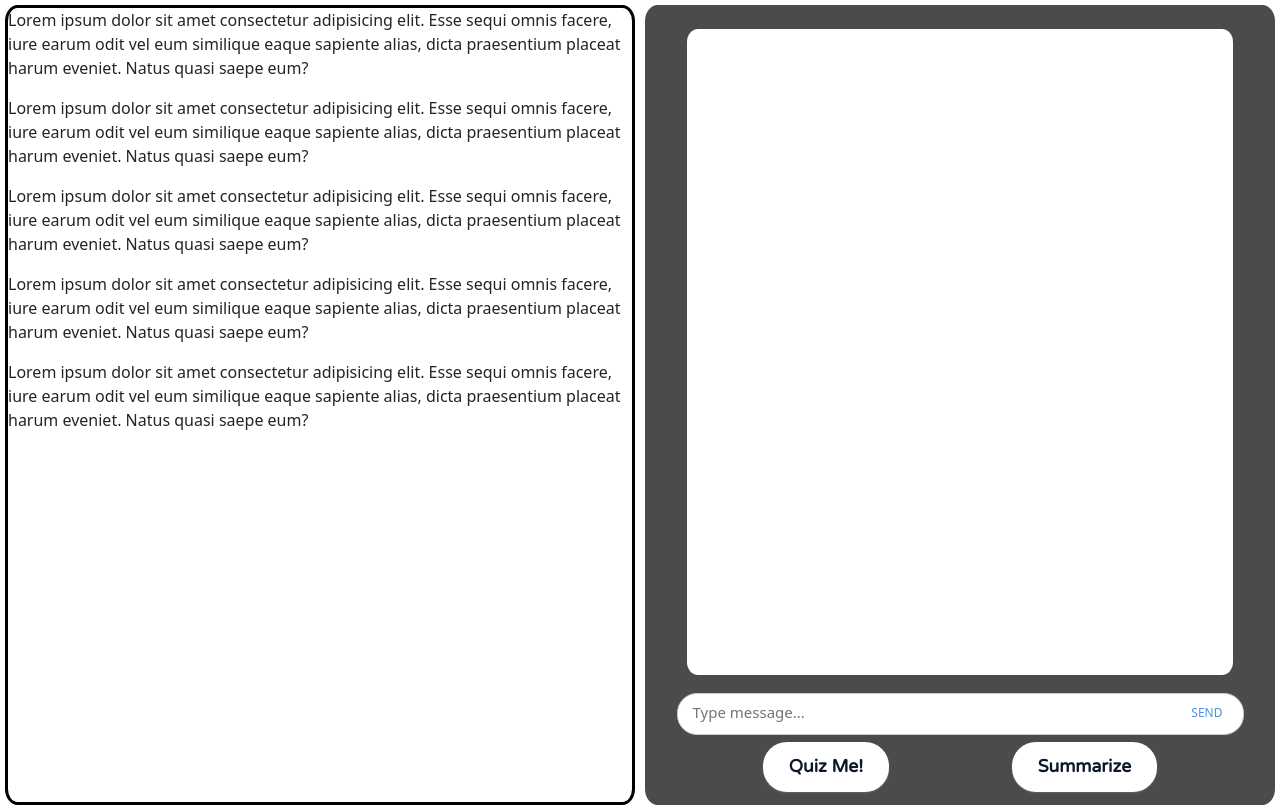
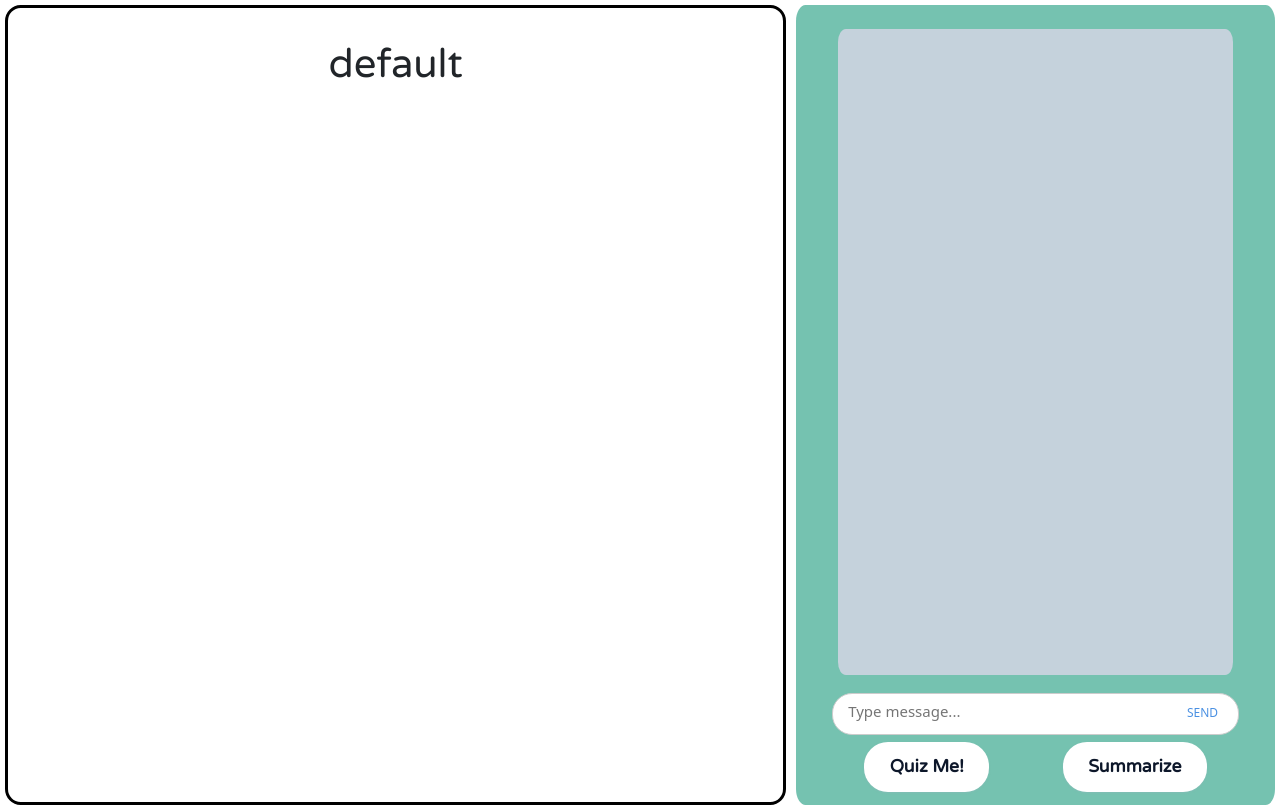
Before and after one commit to Adibvafa/Aicademy, a Flask app: page /query in a window 1280 px wide. Run offline with Flask 2, Linux system fonts and the light colour scheme.

Commit message:
update 4 - web part basically done, just have to integrate openai parts

```diff
--- a/website/static/query-style.css
+++ b/website/static/query-style.css
@@ -1,3 +1,4 @@
+@import url('https://fonts.googleapis.com/css?family=Varela+Round');
 .big-container {
     display: flex;
     width: 100%;
@@ -5,17 +6,18 @@
 }
 
 #content-page {
-    flex-basis: 50%;
+    flex-basis: 62%;
     /* background: #dec9c9; */
     height: 100%;
     margin: 5px;
     border-radius: 2%;
     border:0.2em solid black;
+    overflow: scroll;
 }
 
 #input-page {
-    flex-basis: 50%;
-    background: rgba(30, 30, 30, 0.8);
+    flex-basis: 38%;
+    background: #75C2B0;
     height: 100%;
     margin: 5px;
     border-radius: 2%;
@@ -25,11 +27,13 @@
 }
 
 #messages-display {
-    background: #FFFFFF;
+    /* background: #9DAAB4; */
+    background: #C5D2DC;
     margin: 1.5em 2.6em;
     margin-bottom: 1em;
     border-radius: 2%;
     flex-basis: 85%;
+    overflow-y: scroll;
 }
 
 #input-area {
@@ -51,11 +55,50 @@
     margin: 0.3em;
 }
 
+#inner-content {
+    margin: 1em;
+}
+
+#prompt-h1 {
+    font-family: 'Varela Round', sans-serif;
+    text-align: center;
+    margin-bottom: 3rem;
+    margin-top: 2rem;
+}
+
+.content-paragraphs {
+    font-family: 'Montserrat';
+    font-size: 1.5em;
+}
+
+#messages {
+    margin: 2em 1em 2em 1em;
+    font-family: 'Montserrat';
+    font-size: 1.3em;
+    overflow: scroll;
+}
+
+.user-message {
+    list-style-image: url('images/user-icon.png');
+    margin-bottom: 0.8rem;
+}
+.computer-message {
+    list-style-image: url('images/computer-icon.png');
+    margin-bottom: 0.8rem;
+}
+
+.content-images {
+    display: block;
+    width: 60%;
+    margin: auto;
+    margin-bottom: 4rem;
+}
+
 /* CREDIT: https://codepen.io/ramilulu/pen/mrNoXw*/
-.message-box {
+#message-box {
     flex-basis: 50%;
     flex: 0 1 42px;
-    width: 90%;
+    width: 85%;
     background: #fff;
     margin:2px auto;
   /*-webkit-box-shadow: 0px 1px 1px 1px rgba(0,0,0,0.4);
@@ -71,7 +114,7 @@
     /* height:30px; */
     border:1px solid #ccc;
 }
-.message-input {
+#message-input {
     background: none;
     border: none;
     outline: none!important;
@@ -89,7 +132,7 @@ textarea:focus:-webkit-placeholder {
       color: transparent;
 }
 
-.message-submit {
+#message-submit {
       position: absolute;
       z-index: 1;
       top: 7px;
@@ -107,7 +150,7 @@ textarea:focus:-webkit-placeholder {
       transition: background .2s ease;
       cursor:pointer;
 }
-.message-submit:hover {
+#message-submit:hover {
         background: #fff;
         color: #333;
 }
--- a/website/templates/base.html
+++ b/website/templates/base.html
@@ -68,12 +68,10 @@
 {% endwith %}
 {% endblock %}
 
-
-
     <script src="https://code.jquery.com/jquery-3.3.1.slim.min.js" integrity="sha384-q8i/X+965DzO0rT7abK41JStQIAqVgRVzpbzo5smXKp4YfRvH+8abtTE1Pi6jizo" crossorigin="anonymous"></script>
     <script src="https://cdn.jsdelivr.net/npm/@popperjs/core@2.11.6/dist/umd/popper.min.js" integrity="sha384-oBqDVmMz9ATKxIep9tiCxS/Z9fNfEXiDAYTujMAeBAsjFuCZSmKbSSUnQlmh/jp3" crossorigin="anonymous"></script>
     <script src="https://cdn.jsdelivr.net/npm/bootstrap@5.3.0-alpha1/dist/js/bootstrap.min.js" integrity="sha384-mQ93GR66B00ZXjt0YO5KlohRA5SY2XofN4zfuZxLkoj1gXtW8ANNCe9d5Y3eG5eD" crossorigin="anonymous"></script>
 
-    <script type="text/javascript" src="{{ url_for('static', filename='app.js') }}"></script>
+    <script type="module" src="{{ url_for('static', filename='app.js') }}"></script>
 </body>
 </html>
--- a/website/templates/query.html
+++ b/website/templates/query.html
@@ -5,21 +5,24 @@
 {% block content %}
 <div class="big-container">
     <div id="content-page">
-        {% for i in range(5) %}
-        <p class="content-paragraphs">Lorem ipsum dolor sit amet consectetur adipisicing elit.
-            Esse sequi omnis facere, iure earum odit vel eum similique eaque sapiente alias,
-            dicta praesentium placeat harum eveniet. Natus quasi saepe eum?</p>
-        {% endfor %}
+        <div id="inner-content">
+            <h1 id="prompt-h1">{{ prompt }}</h1>
+            {% for i in range(courseParagraphs |length) %}
+            <p class="content-paragraphs">{{ courseParagraphs[i] }}</p>
+            <img src="{{ courseImages[i] }}" class="content-images" alt="">
+            {% endfor %}
+        </div>
     </div>
 
     <div id="input-page">
         <div id="messages-display">
-
+            <ul id="messages">
+            </ul>
         </div>
         <div id="input-area">
-            <div class="message-box">
-                <textarea type="text" class="message-input" placeholder="Type message..."></textarea>
-                <button type="submit" class="message-submit">Send</button>
+            <div id="message-box">
+                <input type="text" id="message-input" placeholder="Type message..."></input>
+                <button type="submit" id="message-submit">Send</button>
               </div>
               <div id="button-area">
                   <button id="gen-quiz" class="btn btn-primary my-btn">Quiz Me!</button>
--- a/website/views.py
+++ b/website/views.py
@@ -11,6 +11,9 @@ import json
 # summary
 # images
 
+prompt = "default"
+courseParagraphs = []
+courseImages = []
 
 # usually easier to keep the name the same as the file
 views = Blueprint('views', __name__)
@@ -26,6 +29,13 @@ def home():
         if len(query) < 1:
             flash('Query is too short!', category="error")
         else:
+            global prompt, courseParagraphs, courseImages
+            prompt = query
+            for i in range(8):
+                courseParagraphs.append("Lorem ipsum dolor sit amet consectetur adipisicing elit. Esse sequi omnis facere, \
+                iure earum odit vel eum similique eaque sapiente alias, dicta praesentium placeat harum eveniet. \
+                Natus quasi saepe eum?")
+                courseImages.append(url_for('static', filename='images/Fantasy.jpeg'))
             return redirect(url_for('views.query'))
             # new_note = Note(data=note, user_id=current_user.id)
             # print(current_user.id)
@@ -37,7 +47,28 @@ def home():
 
 @views.route('/query', methods=['GET', 'POST'])
 def query():
-    return render_template('query.html', text="Hello World")
+    return render_template('query.html', prompt=prompt, courseParagraphs=courseParagraphs, courseImages=courseImages)
+
+@views.route('/generate-response', methods=['POST'])
+def generate_response():
+    prompt = json.loads(request.data)
+    promptText = prompt['text']
+    print(promptText)
+    return jsonify({"resp": "Hello User!"})
+
+@views.route('/generate-summary', methods=['POST'])
+def generate_summary():
+    # prompt = json.loads(request.data)
+    # promptText = prompt['text']
+    # print(promptText)
+    return jsonify({"resp": "Hello User!skjdfnkjsf;ksdjf;sdkjfs;dkjf;kld\nsdijfkdsjfkdsjf"})
+
+@views.route('/generate-quiz', methods=['POST'])
+def generate_quiz():
+    # prompt = json.loads(request.data)
+    # promptText = prompt['text']
+    # print(promptText)
+    return jsonify({"question": "What are the first 10 digits of pi?", "answer": "3.141592653", "reference": 3})
 
 # @views.route('/delete-note', methods=['POST'])
 # def delete_note():
```
Also changed, not shown: website/static/app.js (+304 -0 lines), website/static/images/Fantasy.jpeg (added), website/static/images/computer-icon.png (added), website/static/images/user-icon-2.png (added), website/static/images/user-icon-3.png (added), website/static/images/user-icon.png (added), 3 other files.
